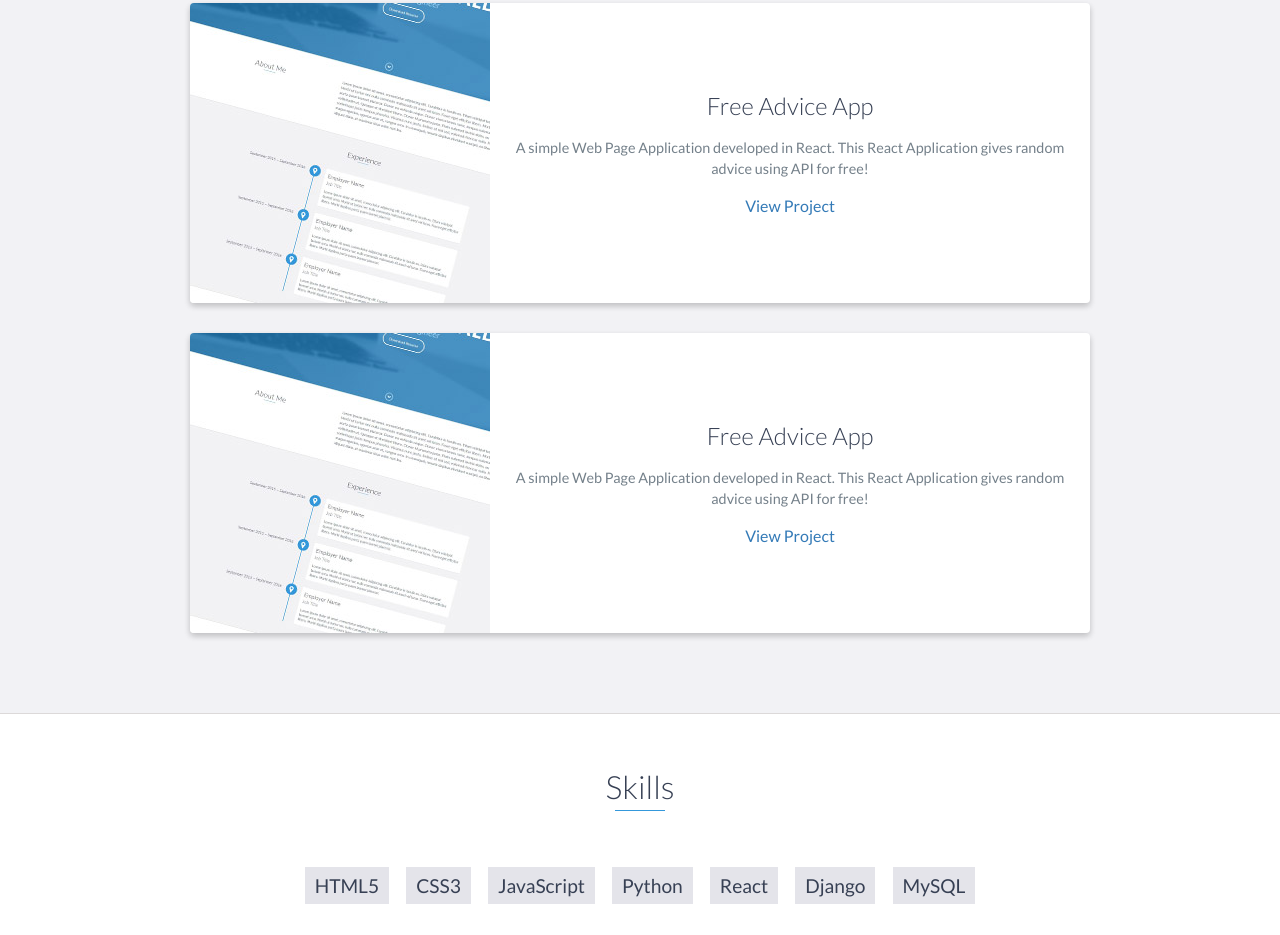
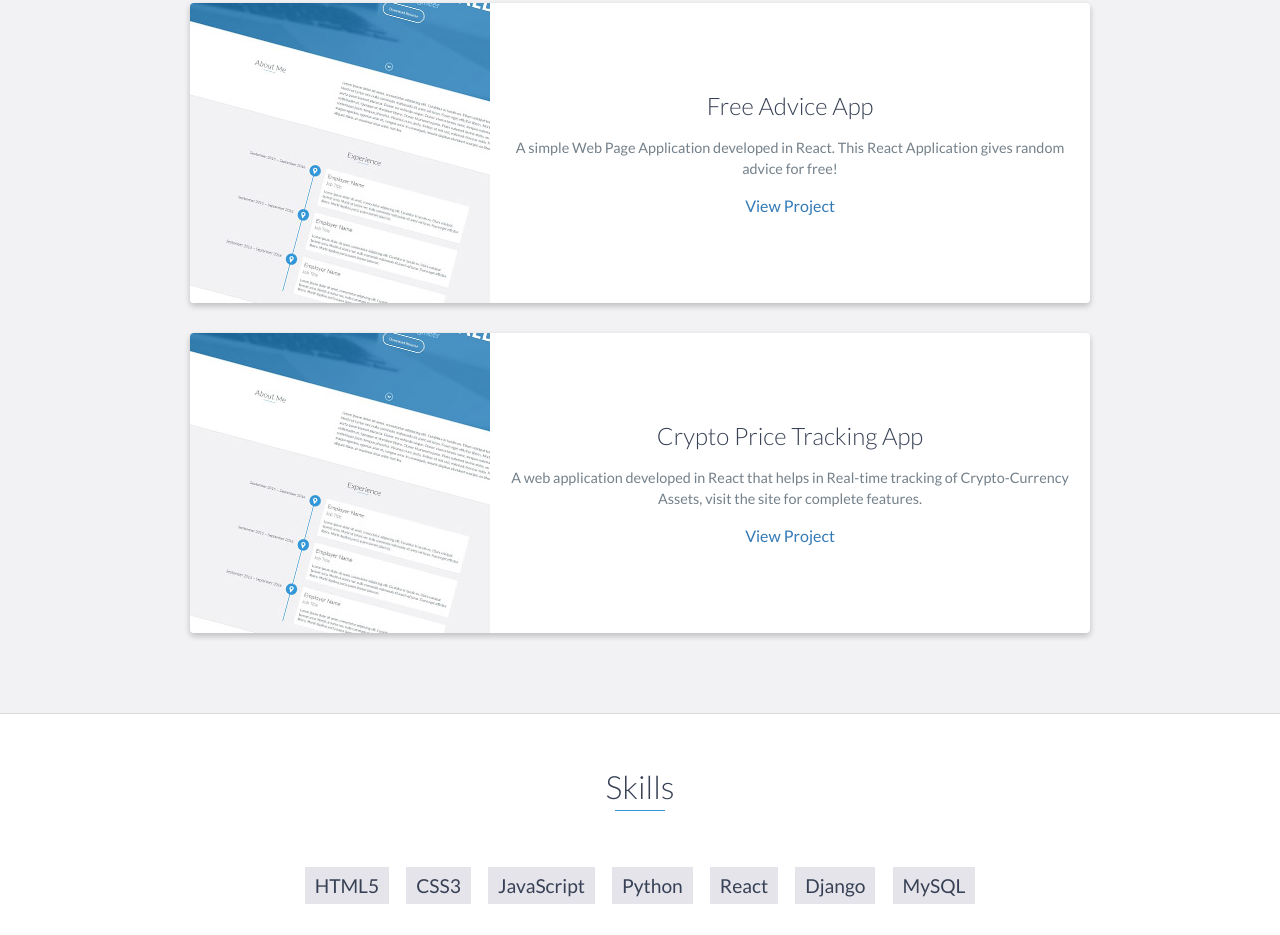
Before and after one commit to kamranpy/Portfolio, a website: page index.html in a window 1280 px wide. Shown: the part 2893-3828 px from the top of the page. Drawn offline with nearby package versions, Linux system fonts and the light colour scheme.

Commit message:
Update index.html

```diff
--- a/index.html
+++ b/index.html
@@ -179,7 +179,7 @@
                     <div class="project-info">
                         <h3>Free Advice App</h3>
                         <p>
-                            A simple Web Page Application developed in React. This React Application gives random advice using API for free!
+                            A simple Web Page Application developed in React. This React Application gives random advice for free!
                         </p>
                         <a href="https://sad-kepler-dde5fb.netlify.app/">View Project</a>
                     </div>
@@ -193,11 +193,11 @@
                     </div>
                     <!-- End .project-image -->
                     <div class="project-info">
-                        <h3>Free Advice App</h3>
+                        <h3>Crypto Price Tracking App</h3>
                         <p>
-                            A simple Web Page Application developed in React. This React Application gives random advice using API for free!
+                            A web application developed in React that helps in Real-time tracking of Crypto-Currency Assets, visit the site for complete features.
                         </p>
-                        <a href="https://sad-kepler-dde5fb.netlify.app/">View Project</a>
+                        <a href="https://ecstatic-roentgen-1a6e0a.netlify.app/">View Project</a>
                     </div>
                     <!-- End .project-info -->
                 </div>
```
